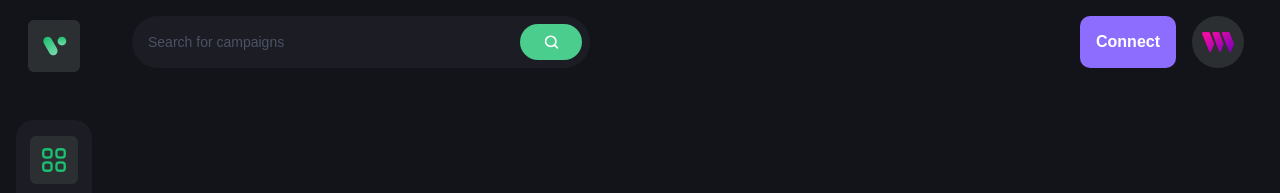
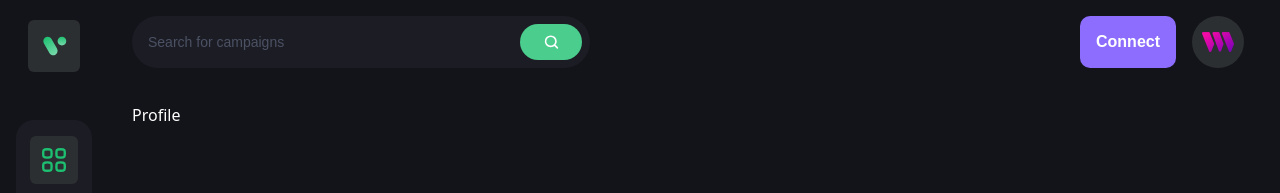
Before and after one commit to GuyRobot/FoundingUI, a React (Vite) app: page /profile in a window 1280 px wide. Before the commit this address had no page. Shown: the top 193 px of the page. Built offline with nearby package versions, Linux system fonts and the light colour scheme; what @thirdweb-dev/react would draw is missing.

Commit message:
Add routes

```diff
--- a/src/App.jsx
+++ b/src/App.jsx
@@ -1,6 +1,6 @@
 import React from 'react'
 import { Route, Routes } from 'react-router-dom'
-import { Home } from './pages'
+import { CampaignDetails, CreateCampaign, Home, Profile } from './pages'
 import { Navbar, Sidebar } from './components'
 
 function App() {
@@ -14,9 +14,9 @@ function App() {
 
         <Routes>
           <Route path='/' element={<Home />} />
-          <Route path='/' element={<Home />} />
-          <Route path='/' element={<Home />} />
-          <Route path='/' element={<Home />} />
+          <Route path='/profile' element={<Profile />} />
+          <Route path='/create-campaign' element={<CreateCampaign />} />
+          <Route path='/campaigns/:id' element={<CampaignDetails />} />
         </Routes>
       </div>
     </div>
```
